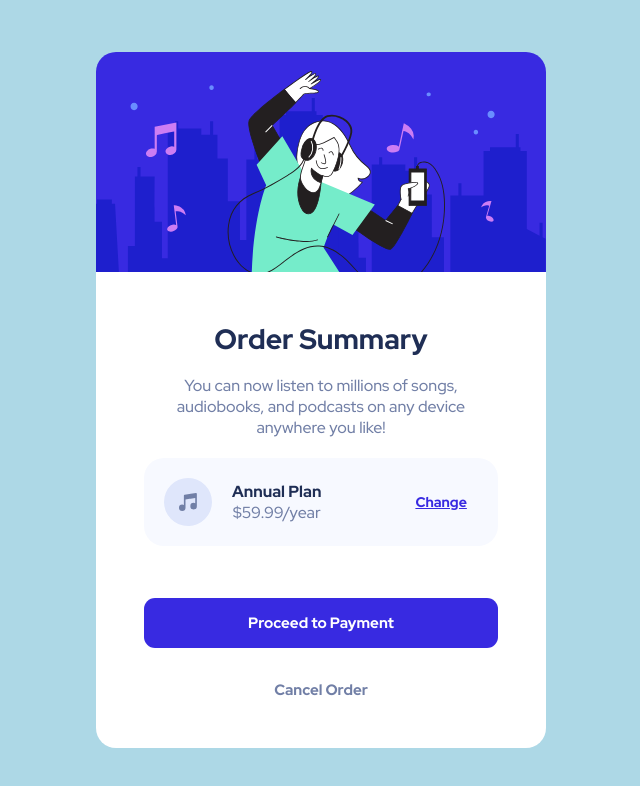
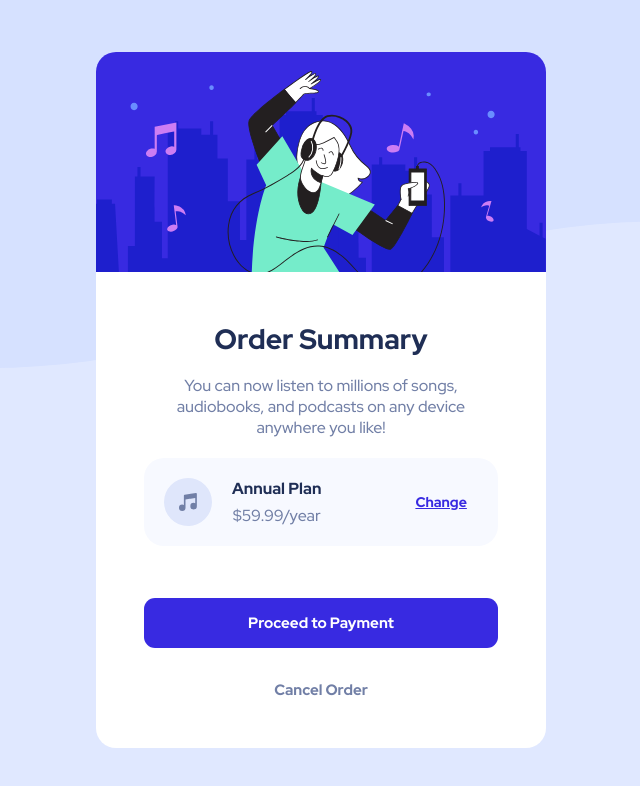
Before and after one commit to MATBMS/order-summary-component, a plain HTML site: page index.html in a window 1280 px wide. Shown: the whole page, without its empty margins (319-959 px from the left). Drawn offline with Linux system fonts and the light colour scheme.

Commit message:
add background image

```diff
--- a/index.html
+++ b/index.html
@@ -26,7 +26,7 @@
             <img src="./assets/images/icon-music.svg" alt="">
             <div class="annual-plan">
               <h2>Annual Plan</h2>
-              <p>$59.99/year</p>
+              <p class="plan-price">$59.99/year</p>
             </div>
             <a href="#" class="change-plan">Change</a>
           </div>
--- a/styles.css
+++ b/styles.css
@@ -9,30 +9,22 @@
   justify-content: center;
   align-items: center;
   height: 100vh;
-  background-color: lightblue;
+}
+
+body {
+  background-image: url('./assets/images/pattern-background-desktop.svg');
+  background-size: 100% 46%;
+  background-repeat: no-repeat;
+  background-color: #E0E8FF;
 }
 
 /* == TYPOGRAPHY == */
 
-/* Import Read-Hat-Regular font */
 @font-face {
   font-family: 'Red-Hat';
   src: url('./assets/fonts/RedHatDisplay-VariableFont_wght.ttf') format('truetype');
 }
 
-/* Import Read-Hat-SemiBold font */
-/* @font-face {
-  font-family: 'Read-Hat-SemiBold';
-  src: url('./assets/fonts/static/Read-Hat-SemiBold.ttf') format('truetype');
-} */
-
-/* Import Read-Hat-Bold font */
-/* @font-face {
-  font-family: 'Read-Hat-Bold';
-  src: url('./assets/fonts/static/Read-Hat-Bold.ttf') format('truetype');
-} */
-
-/* Style p */
 h1,
 h2 {
   font-family: 'Red-Hat';
@@ -101,6 +93,10 @@ p {
   margin-right: 94px;
 }
 
+.plan-price {
+  margin-top: 6px;
+}
+
 .change-plan:link,
 .change-plan:visited {
   color: #382AE1;
@@ -126,6 +122,7 @@ p {
   color: #FFFFFF;
   border: none;
   cursor: pointer;
+  box-shadow: 0 0 0 #382AE1;
 }
 
 .proceed-btn:hover {
```
